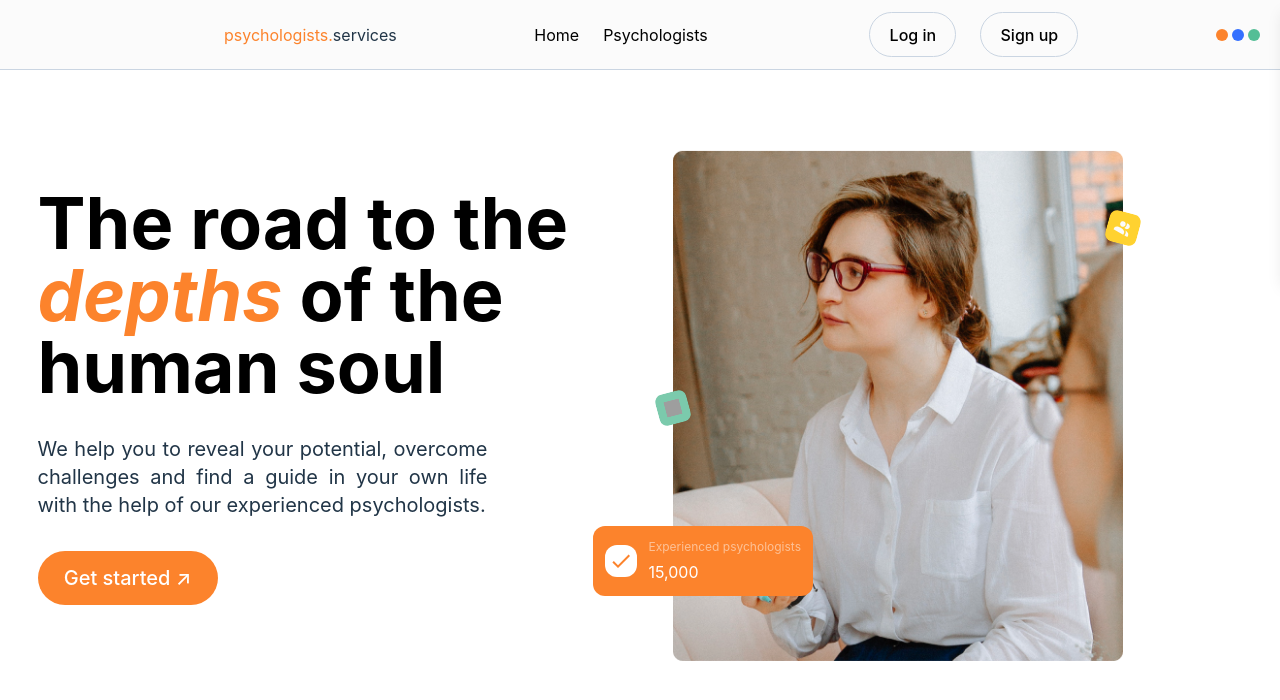
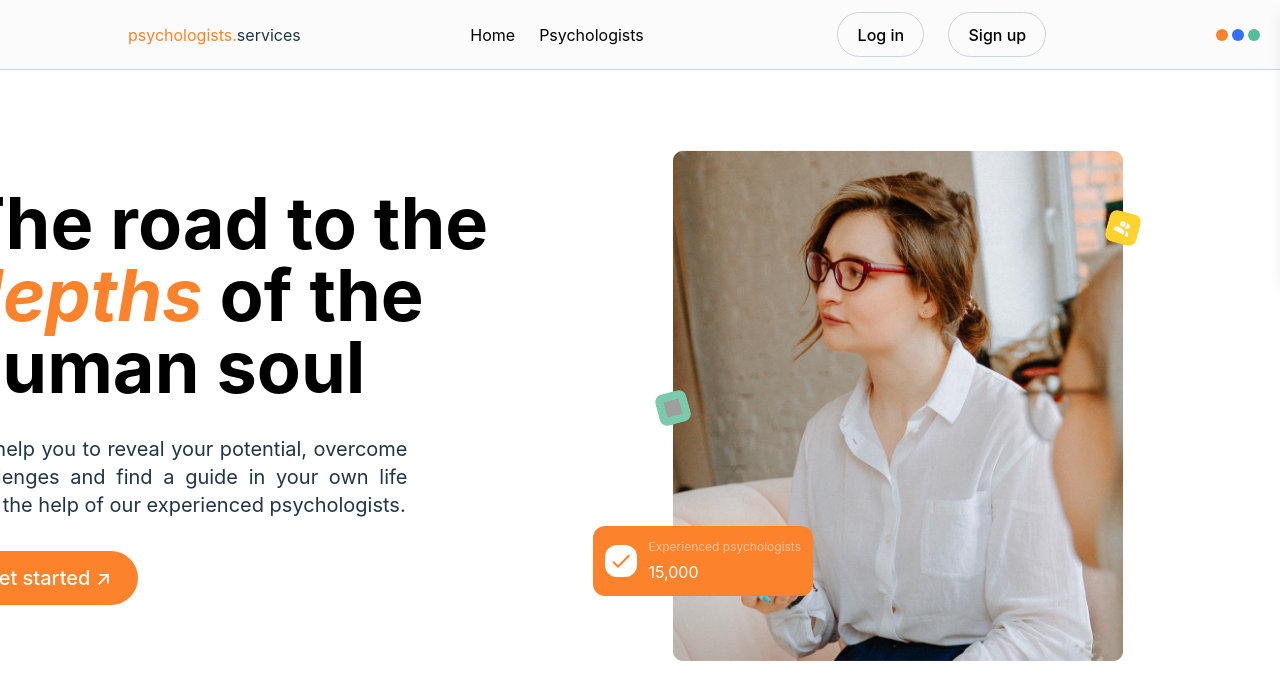
Before and after one commit to gizemcobannnn/psychologists, a React (Vite) app in the folder psychologists/: page / in a window 1280 px wide. Shown: the top 700 px of the page. Built offline with nearby package versions, Linux system fonts and the light colour scheme; grey boxes are pictures that could not be loaded.

Commit message:
homeage style fix

```diff
--- a/psychologists/src/components/Header/Header.jsx
+++ b/psychologists/src/components/Header/Header.jsx
@@ -61,7 +61,7 @@ export default function Header() {
 
     return (
       <>
-        <header className="fixed top-0 left-0 w-screen z-50 pl-56 flex flex-row justify-between items-center min-w-[570px] pr-5 pt-3 pb-3 border-b border-slate-300 bg-[#FBFBFB]">
+        <header className="fixed top-0 left-0 w-screen z-50 pl-32 flex flex-row justify-between items-center min-w-[570px] pr-5 pt-3 pb-3 border-b border-slate-300 bg-[#FBFBFB]">
           <div>
             <span className="text-primary">psychologists.</span>services
           </div>
--- a/psychologists/src/pages/HomePage.jsx
+++ b/psychologists/src/pages/HomePage.jsx
@@ -10,7 +10,7 @@ export default function HomePage() {
 
   return (
     <div className="flex flex-col justify-center pt-25 md:flex md:flex-row md:gap-20 md:w-full  md:justify-around md:items-center md:m-auto ">
-        <div className="left flex flex-col w-[600px]  gap-8 justify-center items-start mt-15">
+        <div className="relative -left-20 flex flex-col w-[600px] gap-8 justify-center items-start mt-15">
             <h1 className="text-7xl font-bold text-left text-black">The road to the <span className="text-primary italic">depths</span> of the human soul</h1>
             <p className="text-xl text-justify w-[450px] ">We help you to reveal your potential, overcome challenges and find a guide in your own life with the help of our experienced psychologists.</p>
             <button className="bg-primary text-white  p-12 w-45 text-[20px]" onClick={()=>{navigate("/psychologists")}}>Get started <span className="text-xl">↗</span></button>
--- a/psychologists/src/pages/PsychologistPage.jsx
+++ b/psychologists/src/pages/PsychologistPage.jsx
@@ -47,7 +47,7 @@ export default function PsychologistPage() {
 
   return (
     <>
-    <div className="flex flex-col gap-5 w-full">
+    <div className="flex flex-col gap-5 w-full p">
       <Filter></Filter>
       <Psychologists psychologists={psychologists}></Psychologists>
     </div>
```
